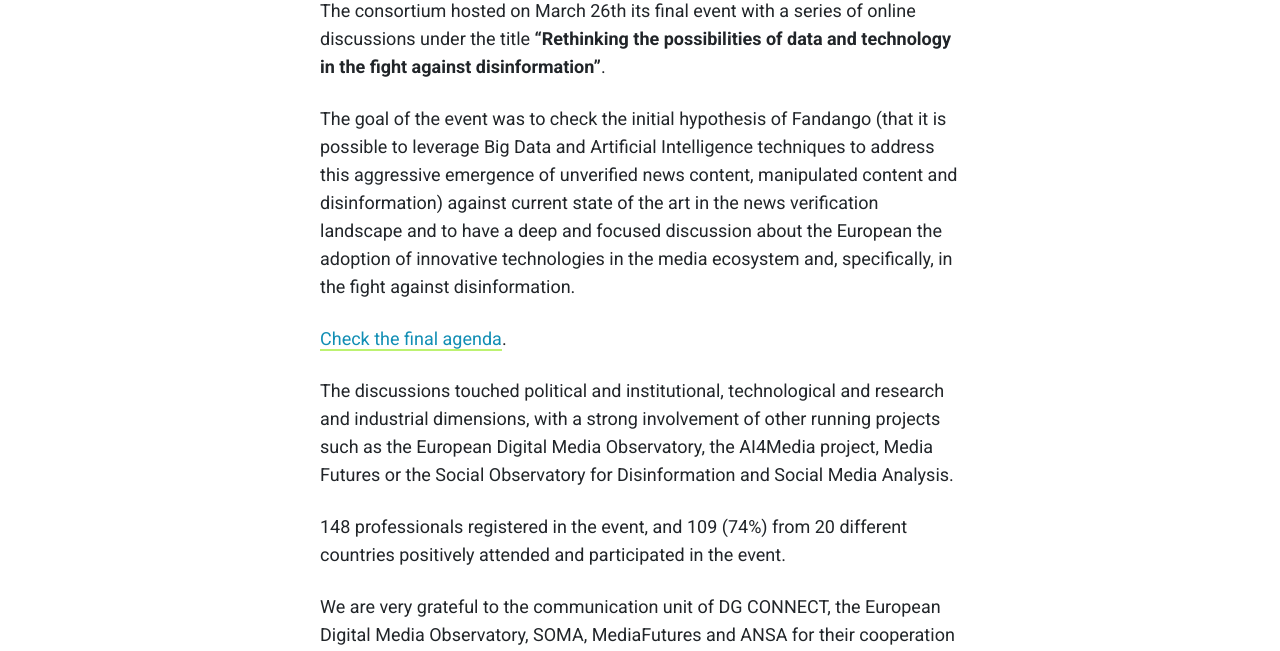
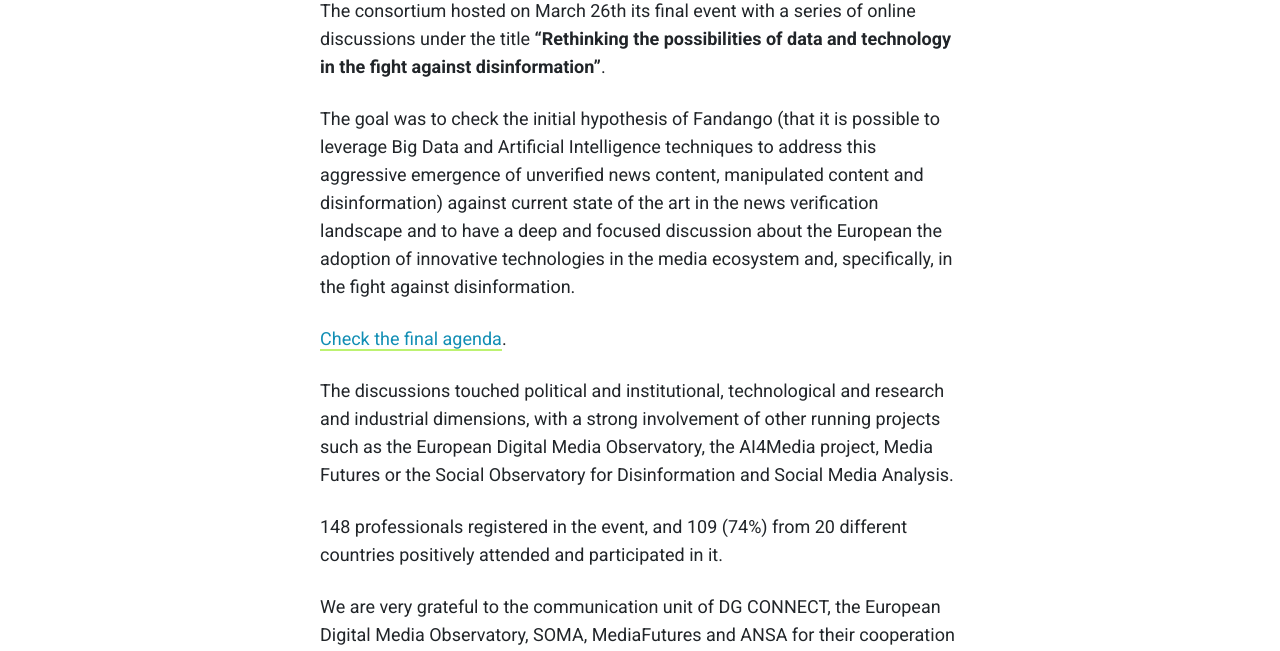
Before and after one commit to fandangOrg/fandango-web, a Jekyll site: the page built from _posts/2021-04-06-video-rethinking-the-possibilities-of-data-and-technology-in-the-fight-against-disinformation.markdown, in a window 1280 px wide. Shown: the part 873-1524 px from the top of the page. Built offline with Jekyll 4.4.1, drawn with Linux system fonts in a browser that asks for light colours; comment, search, counter and statistics services are not loaded.

Commit message:
Updated Video Rethinking The Possibilities Of Data And Technology In The Fight Against Disinformation

```diff
--- a/_posts/2021-04-06-video-rethinking-the-possibilities-of-data-and-technology-in-the-fight-against-disinformation.markdown
+++ b/_posts/2021-04-06-video-rethinking-the-possibilities-of-data-and-technology-in-the-fight-against-disinformation.markdown
@@ -8,13 +8,13 @@ image: "/uploads/Captura%20de%20pantalla%202021-04-06%20a%20las%2016.22.34.png"
 
 The consortium hosted on March 26th its final event with a series of online discussions under the title **“Rethinking the possibilities of data and technology in the fight against disinformation”**.
 
-The goal of the event was to check the initial hypothesis of Fandango (that it is possible to leverage Big Data and Artificial Intelligence techniques to address this aggressive emergence of unverified news content, manipulated content and disinformation) against current state of the art in the news verification landscape and to have a deep and focused discussion about the European the adoption of innovative technologies in the media ecosystem and, specifically, in the fight against disinformation.
+The goal was to check the initial hypothesis of Fandango (that it is possible to leverage Big Data and Artificial Intelligence techniques to address this aggressive emergence of unverified news content, manipulated content and disinformation) against current state of the art in the news verification landscape and to have a deep and focused discussion about the European the adoption of innovative technologies in the media ecosystem and, specifically, in the fight against disinformation.
 
 [Check the final agenda](https://fandango-project.eu/news/2021/03/11/rethinking-the-possibilities-of-data-and-technology-in-the-fight-against-disinformation/).
 
 The discussions touched political and institutional, technological and research and industrial dimensions, with a strong involvement of other running projects such as the European Digital Media Observatory, the AI4Media project, Media Futures or the Social Observatory for Disinformation and Social Media Analysis.
 
-148 professionals registered in the event, and 109 (74%) from 20 different countries positively attended and participated in the event.
+148 professionals registered in the event, and 109 (74%) from 20 different countries positively attended and participated in it.
 
 We are very grateful to the communication unit of DG CONNECT, the European Digital Media Observatory, SOMA, MediaFutures and ANSA for their cooperation to disseminate this activity.
 
```
